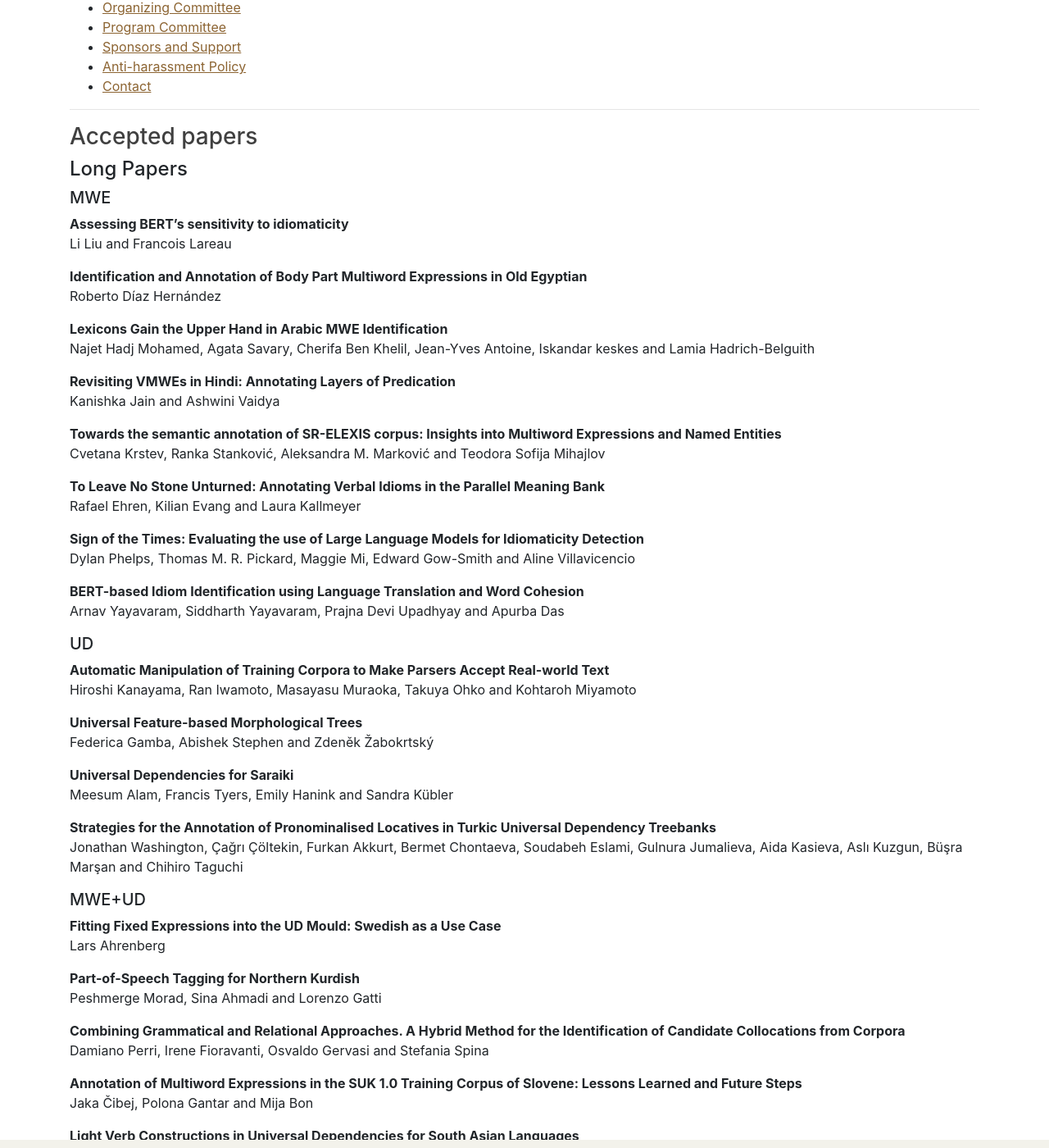
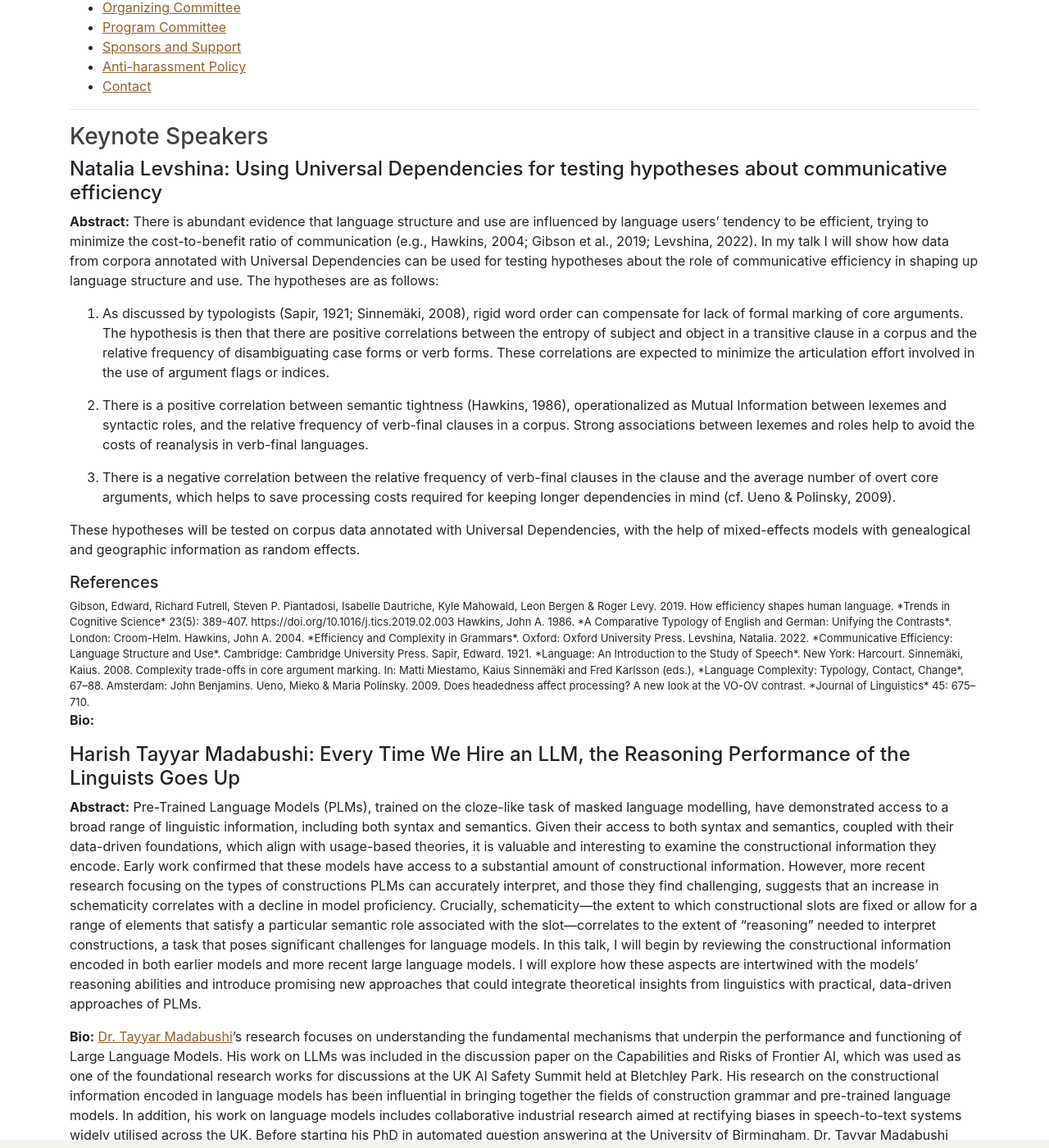
Before and after one commit to multiword/multiword.github.io, a Jekyll site: the page built from mweud2024/index.md, in a window 1280 px wide and 1400 px high, scrolled down 909 px. Shown: the whole window at 82% size. Built offline with Jekyll 4.4.1, drawn with Linux system fonts in a browser that asks for light colours; comment, search, counter and statistics services are not loaded; some of the changed text lies outside the part shown.

Commit message:
Added and moved up keynotes

```diff
--- a/mweud2024/index.md
+++ b/mweud2024/index.md
@@ -24,8 +24,8 @@ The Special Interest Group on the Lexicon ([SIGLEX](http://www.siglex.org/)) of
 * **February 19, 2024**: MWE-UD 2024 workshop final CfP posted with extended deadline (new submission date: March 3, 2024)
 * **February 19, 2024**: MWE-UD 2024 workshop ARR commitment date set (ARR Commitment Date: March 25, 2024)
 * **January 31, 2024**: Second CfP posted
-* **January 16, 2024**: Invited speaker Natalia Levshina confirmed
-* **January 18, 2024**: Invited speaker Harish Tayyar Madabushi confirmed
+* **January 16, 2024**: Keynote speaker Natalia Levshina confirmed
+* **January 18, 2024**: Keynote speaker Harish Tayyar Madabushi confirmed
 * **December 8, 2023**: First CfP posted
 * **December 8, 2023**: MWE-UD 2024 workshop date confirmed (Workshop Date: May 25, 2024)
 * **November 21, 2023**: MWE-UD 2024 proposal accepted to LREC-COLING 2024
@@ -39,13 +39,13 @@ The Special Interest Group on the Lexicon ([SIGLEX](http://www.siglex.org/)) of
   </summary>
 <!---[Proceedings and video recording](#proceedings-video)-->
 <!---[Program](#program)-->
+- [Keynote Speakers](#keynotes)
 - [Accepted Papers](#accepted)
 - [Description](#description)
 - [Submission Formats](#submission)
 - [Paper Submission and Templates](#instructions)
 - [Best Paper Award and Travel Grants](#award)
 - [Important Dates](#dates)
-- [Keynote Speakers](#keynotes)
 - [Organizing Committee](#organizers)
 - [Program Committee](#committee)
 - [Sponsors and Support](#sponsors)
@@ -70,6 +70,112 @@ TBD
 
 TBD
 -->
+
+-----
+
+### <a name="keynotes">Keynote Speakers </a>
+
+#### Natalia Levshina: Using Universal Dependencies for testing hypotheses about communicative efficiency
+
+**Abstract:** There is abundant evidence that language structure and use are
+influenced by language users’ tendency to be efficient, trying to minimize the
+cost-to-benefit ratio of communication (e.g., Hawkins, 2004; Gibson et al.,
+2019; Levshina, 2022). In my talk I will show how data from corpora annotated
+with Universal Dependencies can be used for testing hypotheses about the role
+of communicative efficiency in shaping up language structure and use. The
+hypotheses are as follows:
+
+1. As discussed by typologists (Sapir, 1921; Sinnemäki, 2008), rigid word order can
+compensate for lack of formal marking of core arguments. The hypothesis is then that
+there are positive correlations between the entropy of subject and object in a transitive
+clause in a corpus and the relative frequency of disambiguating case forms or verb
+forms. These correlations are expected to minimize the articulation effort involved in
+the use of argument flags or indices.
+
+2. There is a positive correlation between semantic tightness (Hawkins, 1986),
+operationalized as Mutual Information between lexemes and syntactic roles, and the
+relative frequency of verb-final clauses in a corpus. Strong associations between
+lexemes and roles help to avoid the costs of reanalysis in verb-final languages.
+
+3. There is a negative correlation between the relative frequency of verb-final clauses in
+the clause and the average number of overt core arguments, which helps to save
+processing costs required for keeping longer dependencies in mind (cf. Ueno &amp;
+Polinsky, 2009).
+
+These hypotheses will be tested on corpus data annotated with Universal Dependencies, with
+the help of mixed-effects models with genealogical and geographic information as random
+effects.
+
+##### References
+
+<div style="font-size: small;">
+Gibson, Edward, Richard Futrell, Steven P. Piantadosi, Isabelle Dautriche, Kyle Mahowald,
+Leon Bergen &amp; Roger Levy. 2019. How efficiency shapes human language. *Trends in
+Cognitive Science* 23(5): 389-407. https://doi.org/10.1016/j.tics.2019.02.003
+
+Hawkins, John A. 1986. *A Comparative Typology of English and German: Unifying the
+Contrasts*. London: Croom-Helm.
+
+Hawkins, John A. 2004. *Efficiency and Complexity in Grammars*. Oxford: Oxford University
+Press.
+
+Levshina, Natalia. 2022. *Communicative Efficiency: Language Structure and Use*.
+Cambridge: Cambridge University Press.
+
+Sapir, Edward. 1921. *Language: An Introduction to the Study of Speech*. New York: Harcourt.
+
+Sinnemäki, Kaius. 2008. Complexity trade-offs in core argument marking. In: Matti
+Miestamo, Kaius Sinnemäki and Fred Karlsson (eds.), *Language Complexity: Typology,
+Contact, Change*, 67–88. Amsterdam: John Benjamins.
+
+Ueno, Mieko &amp; Maria Polinsky. 2009. Does headedness affect processing? A new look at the
+VO-OV contrast. *Journal of Linguistics* 45: 675–710.
+</div>
+
+
+**Bio:**
+
+#### Harish Tayyar Madabushi: Every Time We Hire an LLM, the Reasoning Performance of the Linguists Goes Up
+
+**Abstract:** Pre-Trained Language Models (PLMs), trained on the cloze-like
+task of masked language modelling, have demonstrated access to a broad range of
+linguistic information, including both syntax and semantics. Given their access
+to both syntax and semantics, coupled with their data-driven foundations, which
+align with usage-based theories, it is valuable and interesting to examine the
+constructional information they encode. Early work confirmed that these models
+have access to a substantial amount of constructional information. However,
+more recent research focusing on the types of constructions PLMs can accurately
+interpret, and those they find challenging, suggests that an increase in
+schematicity correlates with a decline in model proficiency. Crucially,
+schematicity—the extent to which constructional slots are fixed or allow for a
+range of elements that satisfy a particular semantic role associated with the
+slot—correlates to the extent of “reasoning” needed to interpret constructions,
+a task that poses significant challenges for language models. In this talk, I
+will begin by reviewing the constructional information encoded in both earlier
+models and more recent large language models. I will explore how these aspects
+are intertwined with the models' reasoning abilities and introduce promising
+new approaches that could integrate theoretical insights from linguistics with
+practical, data-driven approaches of PLMs.
+
+**Bio:** [Dr. Tayyar
+Madabushi](https://researchportal.bath.ac.uk/en/persons/harish-tayyar-madabushi)'s
+research focuses on understanding the fundamental mechanisms that underpin the
+performance and functioning of Large Language Models. His work on LLMs was
+included in the discussion paper on the Capabilities and Risks of Frontier AI,
+which was used as one of the foundational research works for discussions at the
+UK AI Safety Summit held at Bletchley Park. His research on the constructional
+information encoded in language models has been influential in bringing
+together the fields of construction grammar and pre-trained language models. In
+addition, his work on language models includes collaborative industrial
+research aimed at rectifying biases in speech-to-text systems widely utilised
+across the UK. Before starting his PhD in automated question answering at the
+University of Birmingham, Dr. Tayyar Madabushi founded and headed a social
+media data analytics company based in Singapore.
+
+<table>
+<tr><td>Natalia Levshina </td><td style="padding-left: 20px;">Radboud University</td></tr>
+<tr><td>Harish Tayyar Madabushi </td><td style="padding-left: 20px;">University of Bath</td></tr>
+</table>
 
 ------
 
@@ -292,14 +398,6 @@ All deadlines are at 23:59 UTC-12 (Anywhere on Earth).
 
 -----
 
-### <a name="keynotes">Keynote Speakers </a>
-<table>
-<tr><td>Natalia Levshina </td><td style="padding-left: 20px;">Radboud University</td></tr>
-<tr><td>Harish Tayyar Madabushi </td><td style="padding-left: 20px;">University of Bath</td></tr>
-</table>
-
------
-
 ### <a name="organizers"> Organizing Committee </a>
 <!--
 | What | Who |
```
